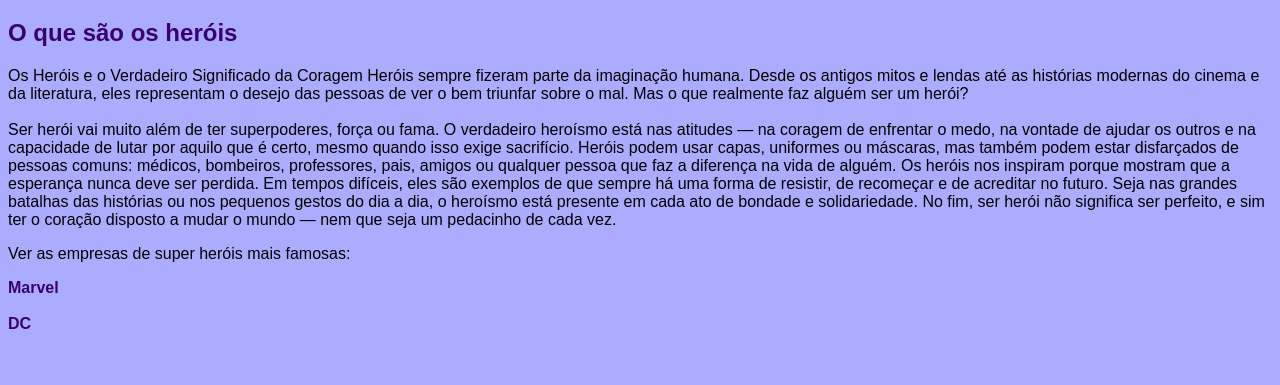
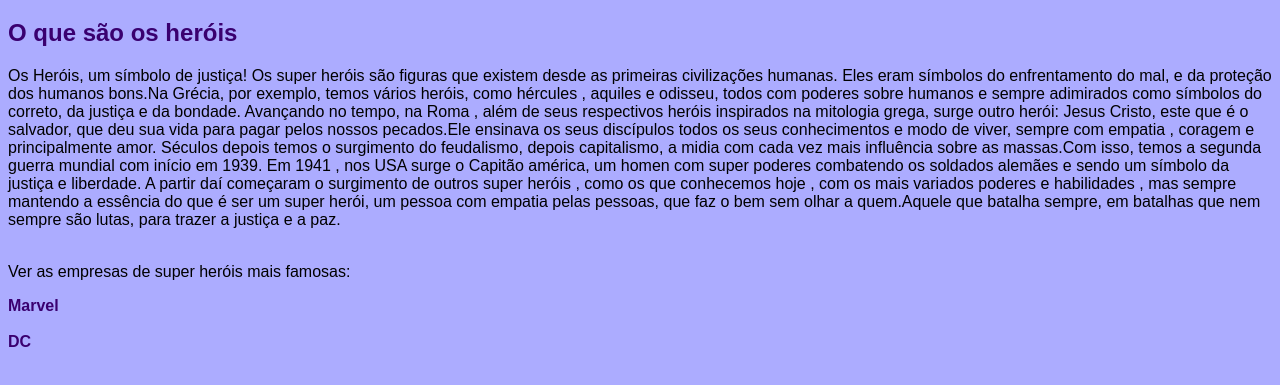
Before and after one commit to Murilo-Pereira-Vendrametto120107/Projeto_Site_Publico, a plain HTML site: page site/index.html in a window 1280 px wide. Shown: the part 61-446 px from the top of the page. Drawn offline with Linux system fonts and the light colour scheme.

Commit message:
Atualização do texto dos Heróis

```diff
--- a/site/index.html
+++ b/site/index.html
@@ -17,15 +17,12 @@
 </header>
 <article>
    <h2>O que são os heróis</h2>
-   <p>Os Heróis e o Verdadeiro Significado da Coragem
+   <p>Os Heróis, um símbolo de justiça!
 
-Heróis sempre fizeram parte da imaginação humana. Desde os antigos mitos e lendas até as histórias modernas do cinema e da literatura, eles representam o desejo das pessoas de ver o bem triunfar sobre o mal. Mas o que realmente faz alguém ser um herói?<br><br>
+Os super heróis são figuras que existem desde as primeiras civilizações humanas. Eles eram símbolos do enfrentamento do mal, e da proteção dos humanos bons.Na Grécia, por exemplo, temos vários heróis, como hércules , aquiles e odisseu, todos com poderes sobre humanos e sempre adimirados como símbolos do correto, da justiça e da bondade. Avançando no tempo, na Roma , além de seus respectivos heróis inspirados na mitologia grega, surge outro herói: Jesus Cristo, este que é o salvador, que deu sua vida para pagar pelos nossos pecados.Ele ensinava os seus discípulos todos os seus conhecimentos e modo de viver, sempre com empatia , coragem e principalmente amor. Séculos depois temos o surgimento do feudalismo, depois capitalismo, a midia com cada vez mais influência sobre as massas.Com isso, temos a segunda guerra mundial com início em 1939. Em 1941 , nos USA  surge o Capitão américa, um homen com super poderes combatendo os soldados alemães e sendo um símbolo da justiça e liberdade. A partir daí começaram o surgimento de outros super heróis , como os que conhecemos hoje , com os mais variados poderes e habilidades , mas sempre mantendo a essência do que é ser um super herói, um pessoa com empatia pelas pessoas, que faz o bem sem olhar a quem.Aquele que batalha sempre, em batalhas que nem sempre são lutas, para trazer a justiça e a paz.
+<br><br>
 
-Ser herói vai muito além de ter superpoderes, força ou fama. O verdadeiro heroísmo está nas atitudes — na coragem de enfrentar o medo, na vontade de ajudar os outros e na capacidade de lutar por aquilo que é certo, mesmo quando isso exige sacrifício. Heróis podem usar capas, uniformes ou máscaras, mas também podem estar disfarçados de pessoas comuns: médicos, bombeiros, professores, pais, amigos ou qualquer pessoa que faz a diferença na vida de alguém.
 
-Os heróis nos inspiram porque mostram que a esperança nunca deve ser perdida. Em tempos difíceis, eles são exemplos de que sempre há uma forma de resistir, de recomeçar e de acreditar no futuro. Seja nas grandes batalhas das histórias ou nos pequenos gestos do dia a dia, o heroísmo está presente em cada ato de bondade e solidariedade.
-
-No fim, ser herói não significa ser perfeito, e sim ter o coração disposto a mudar o mundo — nem que seja um pedacinho de cada vez.</p>
 
 <p>Ver as empresas de super heróis mais famosas: <br></p>
 <a href="marvel.html">Marvel</a>
```
